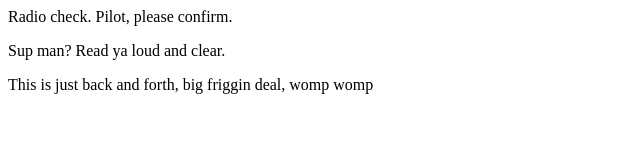
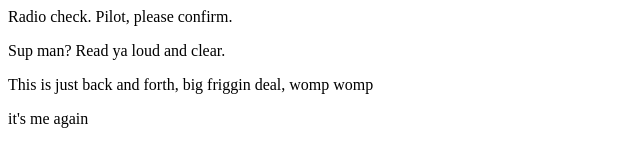
Before and after one commit to dennis-phillips/communication-log, a plain HTML site: page index.html in a window 1280 px wide. Shown: the full height of the page, 0-640 px from the left. Drawn offline with Linux system fonts and the light colour scheme.

Commit message:
added more junk.

```diff
--- a/index.html
+++ b/index.html
@@ -3,5 +3,6 @@
    <p>Radio check. Pilot, please confirm.</p>
    <p>Sup man? Read ya loud and clear.</p>
    <p>This is just back and forth, big friggin deal, womp womp</p>
+   <p>it's me again</p>
 </body>
 </html>
```
